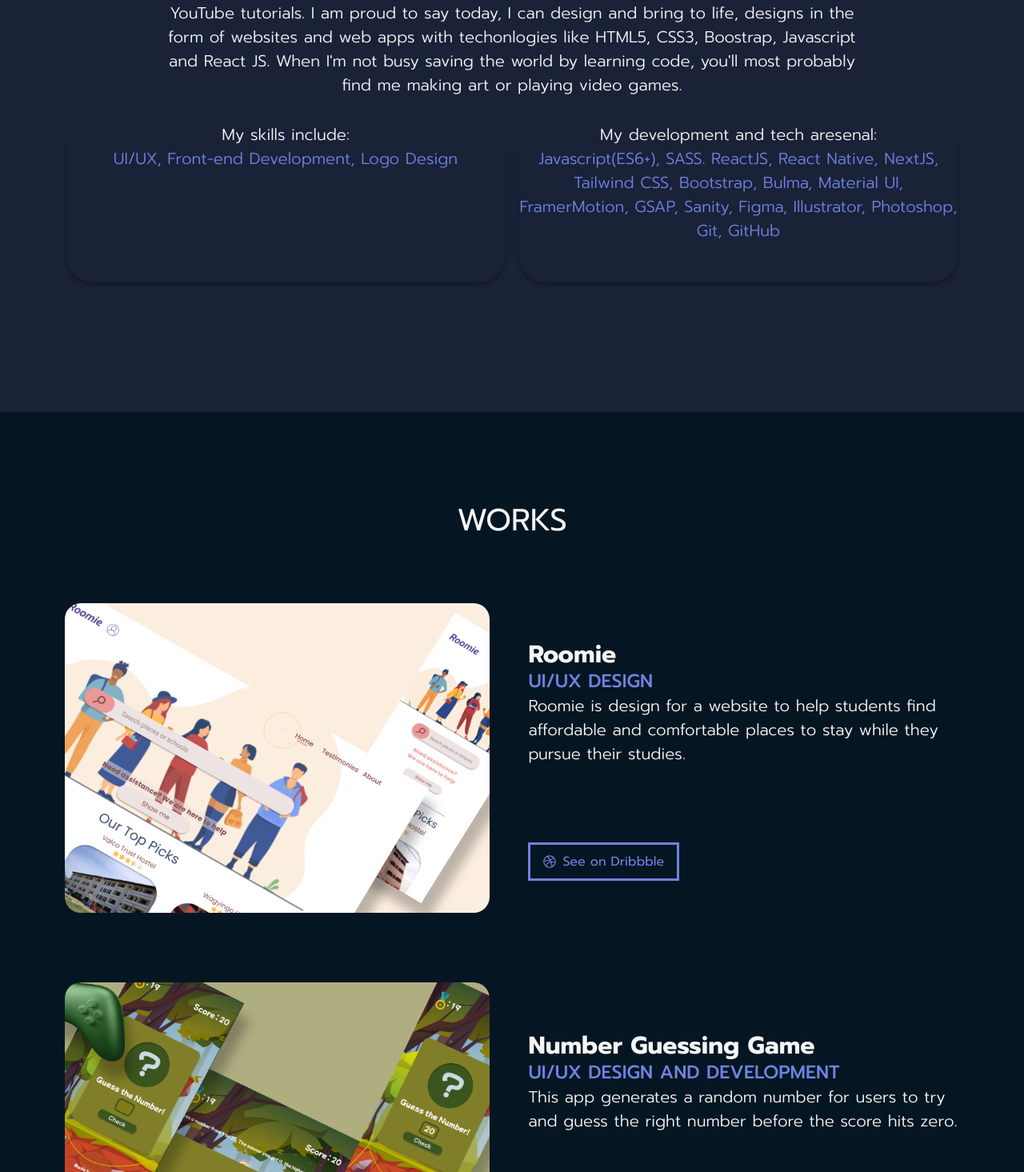
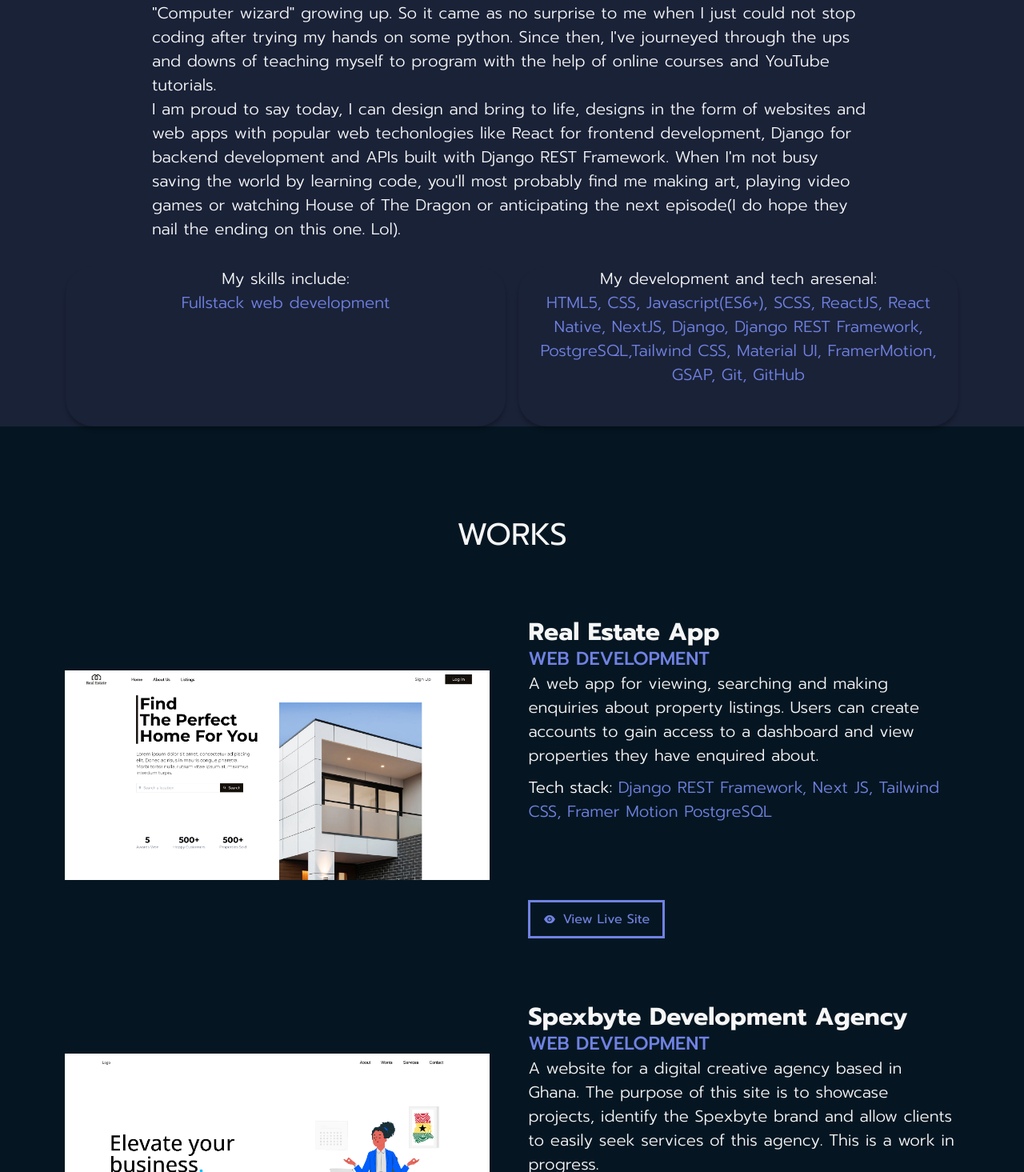
Before and after one commit to bjamyl/portfolio, a React (Create React App) app: page / in a window 1280 px wide. Shown: the part 1085-2550 px from the top of the page at 80% size. Built offline with nearby package versions, Linux system fonts and the light colour scheme.

Commit message:
added more projects and updated skills and header

```diff
--- a/src/components/Work/Work.jsx
+++ b/src/components/Work/Work.jsx
@@ -10,6 +10,7 @@ const Work = ({
   buttonName,
   icon,
   link,
+  tech
 }) => {
   return (
     <section className="work ">
@@ -24,6 +25,7 @@ const Work = ({
             <h3>{workTitle}</h3>
             <h4>{workDescription}</h4>
             <p>{workBrief}</p>
+            <p className="tech"><span>Tech stack:</span> {tech}</p>
             <div className="work-btn">
               <a href={link} target="_blank" rel="noreferrer">
                 {" "}
--- a/src/components/Work/Work.scss
+++ b/src/components/Work/Work.scss
@@ -26,6 +26,7 @@
     width: clamp(295px,5vw, 531px);
     height: clamp(215px, 5vw, 387px);
     border-radius: 20px;
+    object-fit: contain;
 
     @media screen and (min-width: 1200px) {
       width: calc(354px * 1.5);
@@ -72,3 +73,11 @@
     margin-top: 6em;
   }
 }
+
+.tech{
+  padding-top: 10px;
+  color: var(--accent-color);
+  span{
+    color: white;
+  }
+}
--- a/src/constants/images.js
+++ b/src/constants/images.js
@@ -6,6 +6,8 @@ import guess from '../assets/guess_img.png'
 import roomie from '../assets/roomie.png'
 import jamflix from '../assets/jamflix.png'
 import search_app from '../assets/b_search.jpg'
+import real_estate from '../assets/real_estate.png'
+import spexbyte from '../assets/spexbyte.png'
 
 export default {
     bar,
@@ -15,5 +17,7 @@ export default {
     guess,
     roomie,
     jamflix,
-    search_app
+    search_app,
+    real_estate,
+    spexbyte
 }
--- a/src/containers/About/About.jsx
+++ b/src/containers/About/About.jsx
@@ -16,29 +16,39 @@ const About = () => {
             Hello stranger, introducing <span>Jamil Alhassan</span>{" "}
           </h3>
           <p className="leading-text">
-            I'm a graphic designer and digital artist turned developer. My
-            journey to become a developer began during the COVID 19 Pandemic
-            lockdown. Since then, I've journeyed through the ups and downs of
-            learning to code with the help of online courses and YouTube
-            tutorials. I am proud to say today, I can design and bring to life,
-            designs in the form of websites and web apps with techonlogies like
-            HTML5, CSS3, Boostrap, Javascript and React JS. When I'm not busy
-            saving the world by learning code, you'll most probably find me
-            making art or playing video games.
+            I'm a Biological Scientist turned developer. How did this happen?
+            Well, my journey to become a developer kicked off during the COVID
+            19 Pandemic lockdown. I had always been interested in tech ever
+            since I was a kid which earned me the out of fashion moniker
+            "Computer wizard" growing up. So it came as no surprise to me when I
+            just could not stop coding after trying my hands on some python.
+            Since then, I've journeyed through the ups and downs of teaching
+            myself to program with the help of online courses and YouTube
+            tutorials.
+            <p>
+              I am proud to say today, I can design and bring to life, designs
+              in the form of websites and web apps with popular web techonlogies
+              like React for frontend development, Django for backend
+              development and APIs built with Django REST Framework. When I'm
+              not busy saving the world by learning code, you'll most probably
+              find me making art, playing video games or watching House of The
+              Dragon or anticipating the next episode(I do hope they nail the
+              ending on this one. Lol).
+            </p>
           </p>
           <div className="lower__section">
             <p className="skills">
               {/* <div className="skills-icon"> <GoTools/></div> <br /> */}
               My skills include: <br />
-              <span>UI/UX, Front-end Development, Logo Design</span>
+              <span>Fullstack web development</span>
             </p>
             <p className="dev">
               {/* <div className="skills-icon"> <BsBriefcaseFill/></div> <br /> */}
               My development and tech aresenal: <br />
               <span>
-                Javascript(ES6+), SASS. ReactJS, React Native, NextJS, Tailwind CSS,
-                Bootstrap, Bulma, Material UI, FramerMotion, GSAP, Sanity,
-                Figma, Illustrator, Photoshop, Git, GitHub
+                HTML5, CSS, Javascript(ES6+), SCSS, ReactJS, React Native,
+                NextJS, Django, Django REST Framework, PostgreSQL,Tailwind CSS,
+                Material UI, FramerMotion, GSAP, Git, GitHub
               </span>
             </p>
           </div>
--- a/src/containers/About/About.scss
+++ b/src/containers/About/About.scss
@@ -61,6 +61,7 @@
 
 .leading-text {
   margin-bottom: 5rem;
+  text-align: left;
   @media screen and (min-width:620px) {
     width: 500px;
     margin: 0 auto;
--- a/src/containers/Header/Header.jsx
+++ b/src/containers/Header/Header.jsx
@@ -18,7 +18,7 @@ const Header = () => {
             and <span>clarity</span>
           </h1>
           <h4>
-            FRONTEND WEB DEVELOPER <br /> UI/UX DESIGNER
+            FULLSTACK WEB DEVELOPER
           </h4>
           <a href="#contact" className="header__content-btn">
             Let's Talk
--- a/src/containers/Header/Header.scss
+++ b/src/containers/Header/Header.scss
@@ -13,6 +13,10 @@
 .header__content {
   grid-column: 1/9;
   text-align: center;
+
+  h4{
+    padding: 15px 0;
+  }
 
 
   // h1 {
--- a/src/containers/Works/Works.jsx
+++ b/src/containers/Works/Works.jsx
@@ -1,7 +1,6 @@
 import React from "react";
 import "./Works.scss";
 import { Work } from "../../components/index";
-import { FaDribbble } from "react-icons/fa";
 import { AiFillEye } from "react-icons/ai";
 import { images } from "../../constants";
 
@@ -11,41 +10,44 @@ const Works = () => {
       <div className="works-section__container ">
         <h2>WORKS</h2>
         <Work
-          workImage={images.roomie}
-          workTitle={"Roomie"}
-          workDescription={"UI/UX DESIGN"}
+          className="work_2"
+          workImage={images.real_estate}
+          workTitle={"Real Estate App"}
+          workDescription={"WEB DEVELOPMENT"}
           workBrief={
-            "Roomie is design for a website to help students find affordable and comfortable places to stay while they pursue their studies."
+            "A web app for viewing, searching and making enquiries about property listings. Users can create accounts to gain access to a dashboard and view properties they have enquired about."
           }
-          icon={<FaDribbble />}
-          buttonName={"See on Dribbble"}
-          link={
-            "https://dribbble.com/shots/17948464-Roomie-Student-Accommodation-Site-Landing-Page"
-          }
+          icon={<AiFillEye />}
+          buttonName={"View Live Site"}
+          link={"https://myrealestateapp.vercel.app/"}
+          tech={"Django REST Framework, Next JS, Tailwind CSS, Framer Motion PostgreSQL"}
         />
         <Work
           className="work_2"
-          workImage={images.guess}
-          workTitle={"Number Guessing Game"}
-          workDescription={"UI/UX DESIGN AND DEVELOPMENT"}
+          workImage={images.spexbyte}
+          workTitle={"Spexbyte Development Agency"}
+          workDescription={"WEB DEVELOPMENT"}
           workBrief={
-            "This app generates a random number for users to try and guess the right number before the score hits zero."
+            "A website for a digital creative agency based in Ghana. The purpose of this site is to showcase projects, identify the Spexbyte brand and allow clients to easily seek services of this agency. This is a work in progress."
           }
           icon={<AiFillEye />}
           buttonName={"View Live Site"}
-          link={"https://funguessbyjamyl.netlify.app/"}
+          link={"https://myrealestateapp.vercel.app/"}
+          tech={"Next JS, Tailwind CSS, Framer Motion, GSAP"}
         />
         <Work
           className="work_2"
           workImage={images.jamflix}
           workTitle={"JamFlix-Streaming Service App UI"}
-          workDescription={"DEVELOPMENT"}
+          workDescription={"WEB DEVELOPMENT"}
           workBrief={
             "A streaming service app with realtime data fetched through TMDB Movie database API"
           }
           icon={<AiFillEye />}
           buttonName={"View Live Site"}
           link={"https://streaming-service-aipzeqw65-bjamyl.vercel.app/"}
+          tech={"Next JS, Tailwind CSS, TMDB Database API"}
+
         />
         <Work
           className="work_2"
@@ -58,6 +60,8 @@ const Works = () => {
           icon={<AiFillEye />}
           buttonName={"View on Github"}
           link={"https://github.com/bjamyl/react_native_restaurant_search_app"}
+          tech={"React Native, Yelp API"}
+
         />
       </div>
     </section>
```
Also changed, not shown: src/assets/real_estate.png (added), src/assets/spexbyte.png (added).
